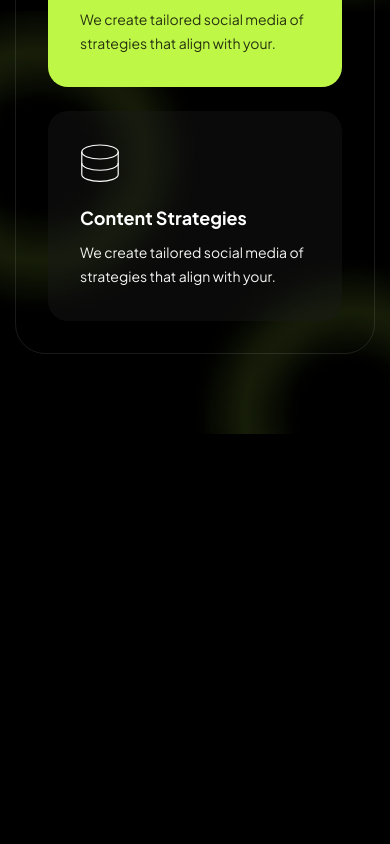
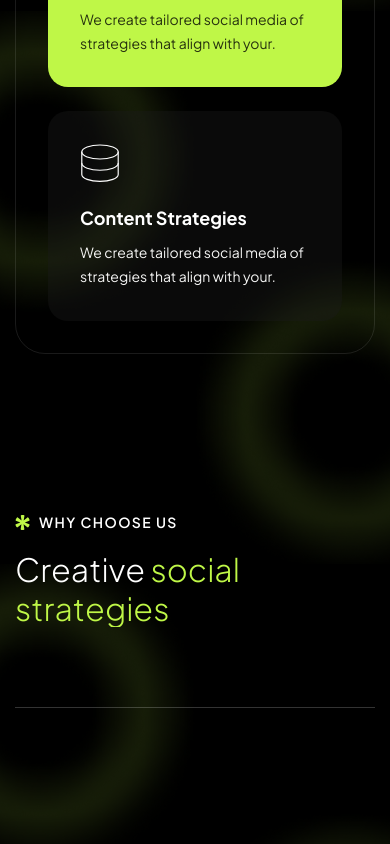
Before and after one commit to Jisap/vite-truesocial2, a React (Vite) app: page / in a window 390 px wide. Shown: the part 5867-6711 px from the top of the page. Before the commit the page ends 6301 px from the top, so only its background shows below. Built offline with nearby package versions, Linux system fonts and the light colour scheme.

Commit message:
feat: add WhyChooseUs component and integrate it into the Home page

```diff
--- a/src/components/sections/shared/WhyChooseUs.jsx
+++ b/src/components/sections/shared/WhyChooseUs.jsx
@@ -0,0 +1,44 @@
+import Button from "../../ui/Button"
+import Reveal from "../../ui/Reveal"
+import SectionTitle from "../../ui/SectionTitle"
+import { whyChooseLeft, whyChooseRight } from "../../../data/whyChooseUs.js"
+
+
+const ChoiceList = ({ items }) => {
+  return (
+    <div className="flex flex-col gap-10">
+      {items.map((item, i) => (
+        <Reveal key={item.title} delay={i * 0.25}>
+          <h3 className="mb-3 text-lg font-bold text-primary capitalize">
+            {item.title}
+          </h3>
+
+          <p className="mb-0 text-sm">
+            {item.excerpt}
+          </p>
+        </Reveal>
+      ))}
+    </div>
+  )
+}
+
+const WhyChooseUs = () => {
+  return (
+    <>
+      <section className="py-20 lg:py-[100px]">
+        <div className="container-custom">
+          <div className="mb-14 flex flex-wrap items-end justify-between gap-6 border-b border-primary/20 pb-10">
+            <SectionTitle
+              eyebrown="Why choose us"
+              title="Creative"
+              accent="social strategies"
+              className="mb-0 max-w-[605px]"
+            />
+          </div>
+        </div>
+      </section>
+    </>
+  )
+}
+
+export default WhyChooseUs
--- a/src/pages/Home.jsx
+++ b/src/pages/Home.jsx
@@ -3,6 +3,7 @@ import OurBrands from '../components/sections/home/OurBrands'
 import OurServices from '../components/sections/home/OurServices'
 import AboutUs from '../components/sections/shared/AboutUs'
 import ScrollingTicker from '../components/sections/shared/ScrollingTicker'
+import WhyChooseUs from '../components/sections/shared/WhyChooseUs'
 
 const Home = () => {
   return (
@@ -12,6 +13,7 @@ const Home = () => {
       <AboutUs />
       <OurServices />
       <OurBrands />
+      <WhyChooseUs />
     </>
   )
 }
```
